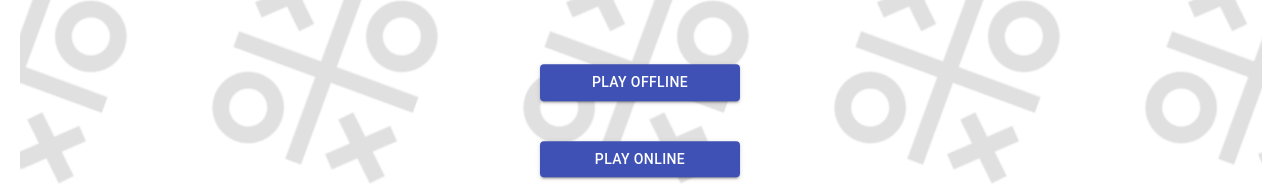
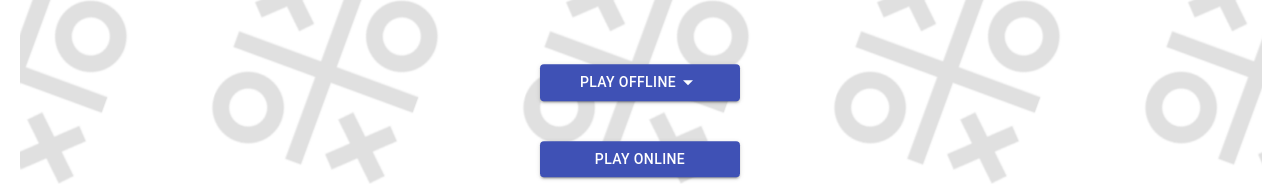
Before and after one commit to msalman-abid/TicTacToe_Online, a React (Create React App) app in the folder react-app/: page / in a window 1280 px wide. Shown: the part 333-517 px from the top of the page. Built offline with nearby package versions, Linux system fonts and the light colour scheme.

Commit message:
Update main_page.js

```diff
--- a/react-app/src/main_page.js
+++ b/react-app/src/main_page.js
@@ -5,11 +5,18 @@
   Button,
   Box,
   Container,
+  ClickAwayListener,
+  Grow,
+  Paper,
+  Popper,
+  MenuItem,
+  MenuList,
   Typography,
   makeStyles
 } from '@material-ui/core';
 
 import background from "./bkg-3.png";
+import ArrowDropDownIcon from '@material-ui/icons/ArrowDropDown';
 
 const useStyles = makeStyles((theme) => ({
   paper: {
@@ -59,6 +66,40 @@
 export default function Page({status})
 {
   const classes = useStyles();
+
+  const [open, setOpen] = React.useState(false);
+
+  const anchorRef = React.useRef(null);
+
+  const handleToggle = () => {
+    setOpen((prevOpen) => !prevOpen);
+  }
+
+  const handleClose = (event) => {
+    if (anchorRef.current && anchorRef.current.contains(event.target)) {
+      return;
+    }
+
+    setOpen(false);
+  };
+
+  function handleListKeyDown(event) {
+    if (event.key === 'Tab') {
+      event.preventDefault();
+      setOpen(false);
+    }
+  }
+
+  // return focus to the button when we transitioned from !open -> open
+  const prevOpen = React.useRef(open);
+  React.useEffect(() => {
+    if (prevOpen.current === true && open === false) {
+      anchorRef.current.focus();
+    }
+
+    prevOpen.current = open;
+  }, [open]);
+
   console.log(status);
   var profileButton = "";
   if (status){
@@ -99,10 +140,35 @@
                 variant="contained"
                 color="primary"
                 className={classes.btn}
-                href="/game"
+                href="#"
+
+                ref={anchorRef}
+                aria-controls={open ? 'menu-list-grow' : undefined}
+                aria-haspopup="true"
+                onClick={handleToggle}
               >
-                Play Offline
+                {"Play Offline"}
+                <ArrowDropDownIcon/>
               </Button>
+
+              <Popper open={open} anchorEl={anchorRef.current} role={undefined} transition disablePortal>
+                {({ TransitionProps, placement }) => (
+                  <Grow
+                    {...TransitionProps}
+                    style={{ transformOrigin: placement === 'bottom' ? 'center top' : 'center bottom' }}
+                  >
+                    <Paper style={{width:'200px'}} alignItems='center'>
+                      <ClickAwayListener onClickAway={handleClose}>
+                        <MenuList autoFocusItem={open} id="menu-list-grow" onKeyDown={handleListKeyDown}>
+                          <MenuItem onClick={handleClose}>Profile</MenuItem>
+                          <MenuItem onClick={handleClose}>My account</MenuItem>
+                          <MenuItem onClick={handleClose}>Logout</MenuItem>
+                        </MenuList>
+                      </ClickAwayListener>
+                    </Paper>
+                  </Grow>
+                )}
+              </Popper>
 
               <Button
               type="submit"
```
